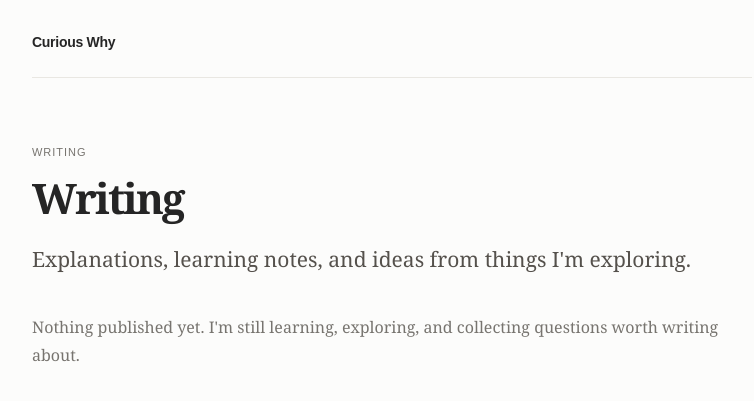
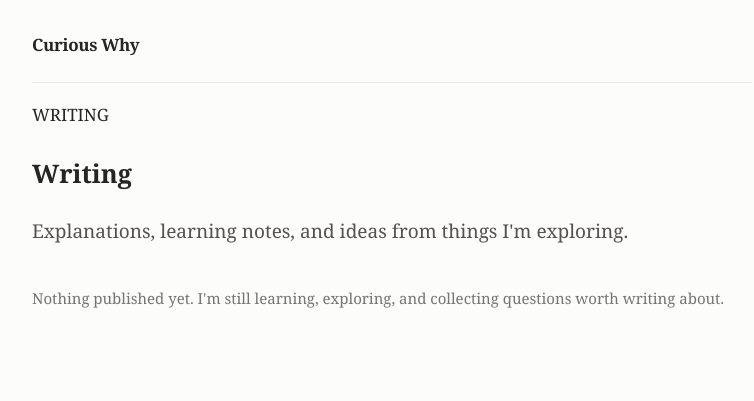
Before and after one commit to simplyjaga/simplyjaga.github.io, a Jekyll site: the page built from blog/index.md, in a window 1280 px wide. Shown: the top 401 px of the page, without its empty margins (248-1002 px from the left). Built offline with Jekyll 4.4.1, drawn with Linux system fonts in a browser that asks for light colours.

Commit message:
Simplify styling for minimal writing-first homepage

```diff
--- a/assets/style.css
+++ b/assets/style.css
@@ -9,9 +9,7 @@
 }
 
 * { box-sizing: border-box; }
-
 html { background: var(--background); }
-
 body {
   margin: 0;
   color: var(--text);
@@ -21,7 +19,6 @@ body {
   line-height: 1.75;
   -webkit-font-smoothing: antialiased;
 }
-
 a { color: var(--link); text-decoration: none; }
 a:hover { text-decoration: underline; }
 
@@ -29,83 +26,93 @@ a:hover { text-decoration: underline; }
   width: min(var(--width), calc(100% - 48px));
   margin: 0 auto;
 }
-
 .site-header {
-  display: flex;
-  align-items: center;
-  justify-content: space-between;
   padding: 30px 0 22px;
   border-bottom: 1px solid var(--line);
-  font-family: Arial, sans-serif;
-  font-size: 14px;
 }
-
-.site-name { color: var(--text); font-weight: 700; letter-spacing: -0.02em; }
-.site-header nav { display: flex; gap: 24px; }
-.site-header nav a { color: var(--muted); }
-.site-header nav a:hover { color: var(--text); text-decoration: none; }
-
+.site-name {
+  color: var(--text);
+  font-size: 17px;
+  font-weight: 700;
+  letter-spacing: -0.02em;
+}
 main { min-height: 70vh; }
-.home-intro { padding: 88px 0 72px; max-width: 640px; }
-.eyebrow, .post-meta {
-  margin: 0 0 12px;
+.home { padding: 48px 0 80px; }
+.intro {
+  margin: 0 0 38px;
+  color: #55514c;
+  font-size: 19px;
+  line-height: 1.6;
+}
+.post-list { border-top: 1px solid var(--line); }
+.post-item {
+  padding: 22px 0 24px;
+  border-bottom: 1px solid var(--line);
+}
+.post-item h2 {
+  margin: 0 0 5px;
+  color: var(--text);
+  font-size: 21px;
+  font-weight: 400;
+  line-height: 1.4;
+  letter-spacing: -0.02em;
+}
+.post-item h2 a { color: var(--text); }
+.post-meta {
+  margin: 0;
   color: var(--muted);
   font-family: Arial, sans-serif;
   font-size: 11px;
-  letter-spacing: 0.09em;
-  line-height: 1.5;
+  letter-spacing: 0.05em;
   text-transform: uppercase;
 }
-h1, h2, h3 { color: var(--text); line-height: 1.25; }
-h1 { margin: 0 0 18px; font-size: clamp(38px, 7vw, 54px); letter-spacing: -0.045em; }
-h2 { margin: 0; font-size: 23px; letter-spacing: -0.025em; }
-.intro { margin: 0 0 20px; color: #55514c; font-size: 21px; line-height: 1.55; }
-.home-intro > p:not(.eyebrow) { max-width: 590px; }
-.text-link { display: inline-block; margin-top: 14px; font-family: Arial, sans-serif; font-size: 14px; }
-.home-latest { padding: 34px 0 72px; border-top: 1px solid var(--line); }
-.section-heading { display: flex; align-items: baseline; justify-content: space-between; margin-bottom: 28px; }
-.section-heading h2 { font-size: 20px; }
-.subtle-link { color: var(--muted); font-family: Arial, sans-serif; font-size: 13px; }
+.post-description {
+  margin: 8px 0 0;
+  color: #66615b;
+  font-size: 15px;
+}
+.empty-state { color: var(--muted); font-size: 15px; }
 
-.page-section { padding: 66px 0 80px; }
-.page-section.narrow { max-width: 620px; }
-.section-header { margin-bottom: 38px; }
-.section-header h1 { font-size: 42px; }
-.post-list { border-top: 1px solid var(--line); }
-.post-item { padding: 25px 0 27px; border-bottom: 1px solid var(--line); }
-.post-item h2 { margin-bottom: 8px; }
-.post-item h2 a { color: var(--text); }
-.post-item > p:last-child { margin: 0; color: #66615b; font-size: 16px; }
-.post-meta { margin-bottom: 9px; letter-spacing: 0.05em; }
-.empty-state { color: var(--muted); font-size: 16px; }
-
-.article { padding: 66px 0 90px; }
-.article-header { margin-bottom: 44px; }
-.article-header h1 { max-width: 680px; }
-.article-description { color: #66615b; font-size: 20px; }
+.article { padding: 58px 0 90px; }
+.article-header { margin-bottom: 42px; }
+.article-header h1 {
+  max-width: 680px;
+  margin: 0 0 16px;
+  font-size: clamp(34px, 6vw, 48px);
+  line-height: 1.2;
+  letter-spacing: -0.04em;
+}
+.article-description { color: #66615b; font-size: 19px; }
 .prose { max-width: 680px; }
-.prose h2 { margin: 2.1em 0 0.7em; font-size: 27px; }
+.prose h2 { margin: 2.1em 0 0.7em; font-size: 26px; }
 .prose h3 { margin: 1.8em 0 0.6em; font-size: 21px; }
 .prose p, .prose ul, .prose ol { margin: 0 0 1.25em; }
-.prose blockquote { margin: 1.5em 0; padding-left: 18px; border-left: 2px solid var(--line); color: var(--muted); }
-.prose code { padding: 0.15em 0.35em; background: #f0efec; border-radius: 3px; font-size: 0.88em; }
-.prose pre { overflow-x: auto; padding: 18px; background: #f3f2ef; border-radius: 5px; font-size: 14px; line-height: 1.55; }
+.prose blockquote {
+  margin: 1.5em 0;
+  padding-left: 18px;
+  border-left: 2px solid var(--line);
+  color: var(--muted);
+}
+.prose code {
+  padding: 0.15em 0.35em;
+  background: #f0efec;
+  border-radius: 3px;
+  font-size: 0.88em;
+}
+.prose pre {
+  overflow-x: auto;
+  padding: 18px;
+  background: #f3f2ef;
+  border-radius: 5px;
+  font-size: 14px;
+  line-height: 1.55;
+}
 .prose pre code { padding: 0; background: none; }
 .prose img { max-width: 100%; height: auto; }
-
-.site-footer {
-  padding: 22px 0 34px;
-  border-top: 1px solid var(--line);
-  color: var(--muted);
-  font-family: Arial, sans-serif;
-  font-size: 12px;
-}
 
 @media (max-width: 520px) {
   body { font-size: 16px; }
   .site-shell { width: min(var(--width), calc(100% - 36px)); }
-  .home-intro { padding: 64px 0 56px; }
-  .page-section, .article { padding-top: 52px; }
   .site-header { padding-top: 23px; }
-  .site-header nav { gap: 17px; }
+  .home { padding-top: 38px; }
 }
```
